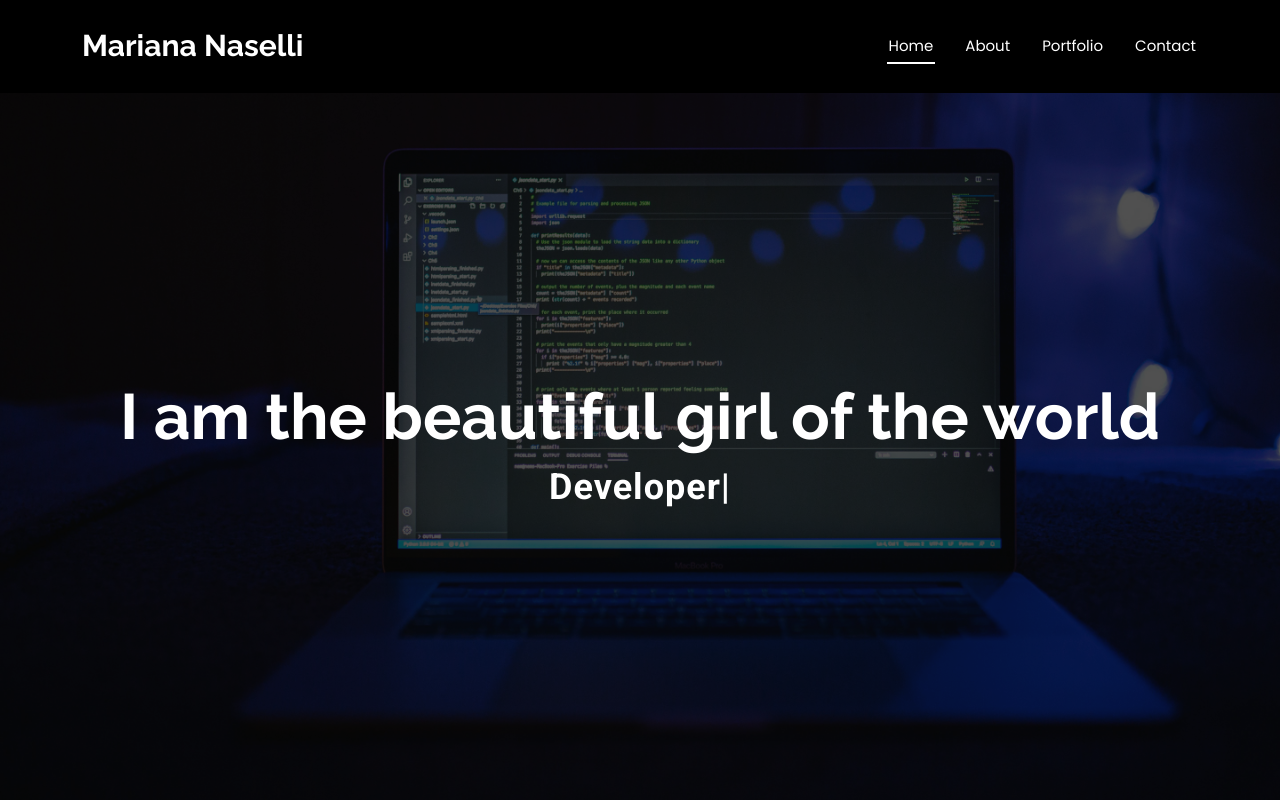
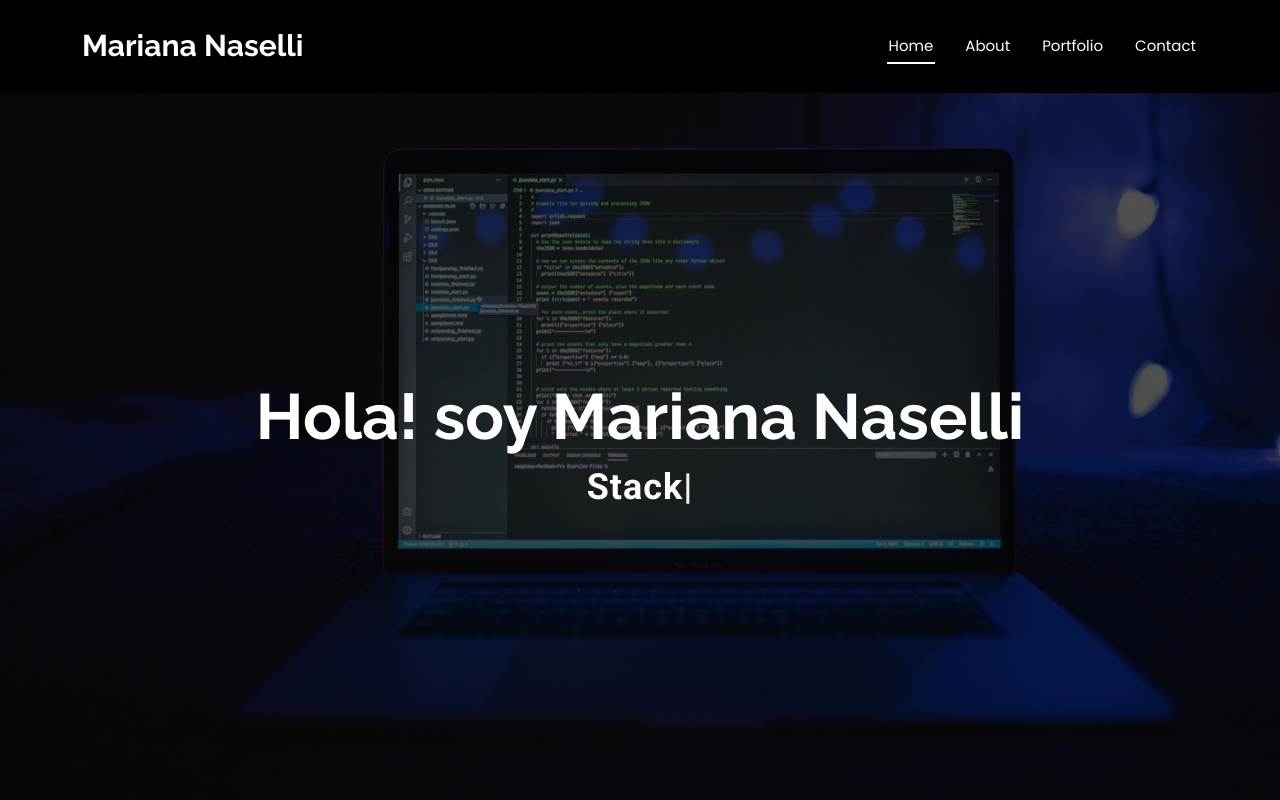
Before and after one commit to MariNaselli/marinaselli.github.io, an Angular app: page / in a window 1280 px wide. Shown: the top 800 px of the page. Built offline with nearby package versions, Linux system fonts and the light colour scheme.

Commit message:
🛠️ src/app/components/sections/hero/hero.component.html -> Updated image and title bindings. 🛠️ src/app/components/sections/hero/hero.component.ts -> Added OnInit lifecycle and hero service for data.

```diff
--- a/src/app/components/sections/hero/hero.component.html
+++ b/src/app/components/sections/hero/hero.component.html
@@ -1,14 +1,9 @@
 <section id="home" class="hero section dark-background">
-  <img src="assets/img/hero-img.jpg" alt="" data-aos="fade-in" />
-
-  <div
-    class="container d-flex flex-column align-items-center justify-content-center text-center"
-    data-aos="fade-up"
-    data-aos-delay="100"
-  >
-    <h2>I am the beautiful girl of the world</h2>
+  <img [src]="heroData?.imageSrc" [alt]="heroData?.imageAlt" data-aos="fade-in" />
+  <div class="container d-flex flex-column align-items-center justify-content-center text-center" data-aos="fade-up" data-aos-delay="100">
+    <h2>{{ heroData?.title }}</h2>
     <p>
-      <span #typedElement class="typed" data-typed-items="Designer, Developer, Freelancer, Photographer"></span>
+      <span #typedElement class="typed"></span> <!-- Sin atributo data-typed-items -->
     </p>
   </div>
 </section>
--- a/src/app/components/sections/hero/hero.component.ts
+++ b/src/app/components/sections/hero/hero.component.ts
@@ -1,6 +1,7 @@
-import { Component, AfterViewInit, ElementRef, ViewChild, Inject, PLATFORM_ID } from '@angular/core';
+import { Component, AfterViewInit, ElementRef, ViewChild, Inject, PLATFORM_ID, OnInit } from '@angular/core';
 import Typed from 'typed.js';
 import { isPlatformBrowser } from '@angular/common';
+import { HeroService } from './services/hero.service';
 
 @Component({
   selector: 'section-hero',
@@ -8,14 +9,31 @@ import { isPlatformBrowser } from '@angular/common';
   templateUrl: './hero.component.html',
   styleUrls: ['./hero.component.css']
 })
-export class HeroComponent implements AfterViewInit {
+export class HeroComponent implements AfterViewInit, OnInit {
   @ViewChild('typedElement') typedElement!: ElementRef;
 
-  constructor(@Inject(PLATFORM_ID) private platformId: Object) {}
+  heroData: any;
+
+  constructor(
+    @Inject(PLATFORM_ID) private platformId: Object,
+    private heroService: HeroService
+  ) {}
+
+  ngOnInit(): void {
+    // Llamar al servicio para obtener los datos
+    this.heroService.getHeroData().subscribe((data) => {
+      this.heroData = data.hero;
+      this.initializeTyped(); // Mover la inicialización del typed aquí
+    });
+  }
 
   ngAfterViewInit() {
-    if (isPlatformBrowser(this.platformId)) {
-      const typedStrings = this.typedElement.nativeElement.getAttribute('data-typed-items');
+    // Mover la lógica de Typed a un método separado
+  }
+
+  initializeTyped() {
+    if (isPlatformBrowser(this.platformId) && this.typedElement) {
+      const typedStrings = this.heroData.typedItems; // Obtener directamente del mock
       const options = {
         strings: typedStrings.split(','),
         loop: true,
--- /dev/null
+++ b/src/app/components/sections/hero/services/hero.service.ts
@@ -0,0 +1,16 @@
+import { Injectable } from '@angular/core';
+import { HttpClient } from '@angular/common/http';
+import { Observable } from 'rxjs';
+
+@Injectable({
+  providedIn: 'root'
+})
+export class HeroService {
+  private mockDataHero = 'assets/mocks/hero.json';
+
+  constructor(private http: HttpClient) { }
+
+  getHeroData(): Observable<any> {
+    return this.http.get(this.mockDataHero);
+  }
+}
--- /dev/null
+++ b/src/assets/mocks/hero.json
@@ -0,0 +1,8 @@
+{
+    "hero": {
+      "title": "Hola! soy Mariana Naselli",
+      "typedItems": "Full, Stack, Developer, Jr",
+      "imageSrc": "assets/img/hero-img.jpg",
+      "imageAlt": "Hero Image"
+    }
+  }
```
Also changed, not shown: 1 other file (tests, documents, lock files or other folders).
